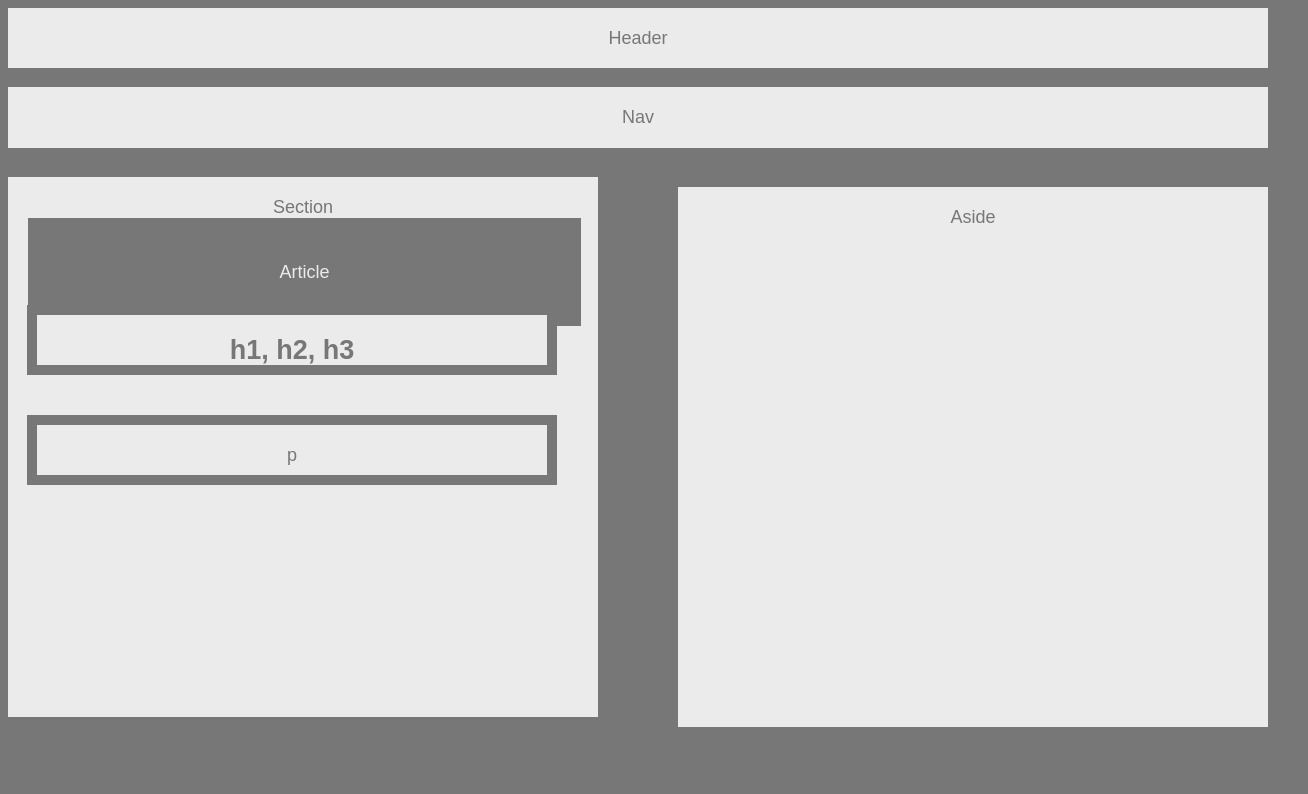
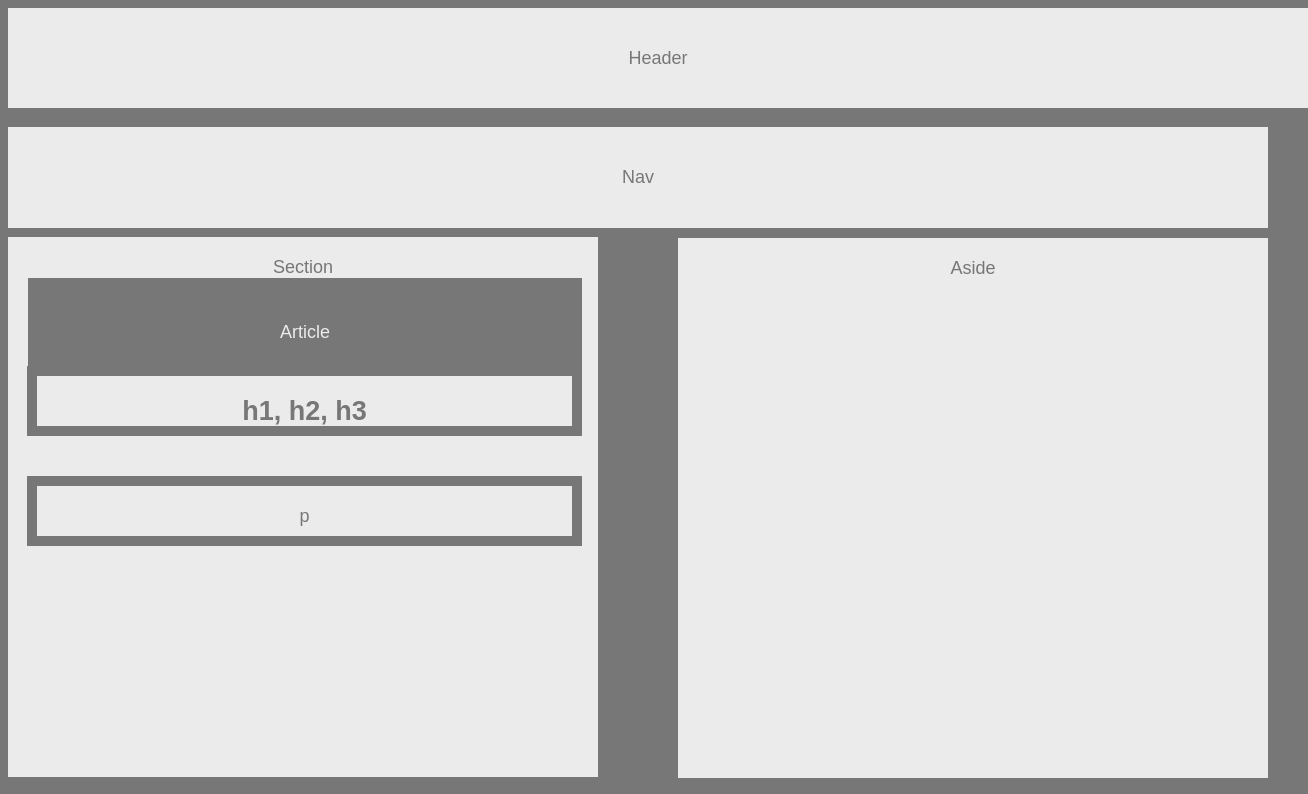
Before and after one commit to Bekah110516/HW-Wireframe, a plain HTML site: page index.html in a window 1280 px wide. Shown: the top 794 px of the page, 1308 px wide, since content can reach past the window. Drawn offline with Linux system fonts and the light colour scheme.

Commit message:
final updates

```diff
--- a/style.css
+++ b/style.css
@@ -2,13 +2,14 @@
     background: #ebebeb;
     text-align: center;
     margin-bottom: 2%;
-    padding: 20px;
+    padding: 40px;
     width: 1220px;
     height: 20px;
 }
+
 .nav {
 background: #ebebeb;
-padding: 20px;
+padding: 40px;
 box-sizing: border-box;
 text-align: center;
 margin-bottom: 20px;
@@ -16,16 +17,14 @@ width: 1260px;
 margin-top: 2%;
 }
 
-
 #article {
     color:#ebebeb;
     background:#777;
     padding: 44px;
-    text-align: center;
+    /*text-align: center;*/
     position: relative;
-    width: 465px;
+    width: 466px;
     height: 20px;
-
 }
 
 .h1p {
@@ -34,8 +33,6 @@ margin-top: 2%;
     width: 495px;
     padding: 20px;
     text-align: center;
-    position: relative;
-    width: 470px;
     height: 10px;
     clear: both;
     border-style: solid;
@@ -54,10 +51,11 @@ margin-top: 2%;
     width: 960px;
     font-size: 18px
 }
+
 .section {
     background: #ebebeb;
     text-align: center;
-    margin-bottom: 2%;
+    /*margin-bottom: 2%;*/
     padding: 20px;
     float: left;
     z-index:1;
@@ -77,21 +75,22 @@ margin-top: 2%;
     clear: both;
     width: 1220px;
     height: 20px;
+    position: relative;
+    top: -550px;
 }
 
 
     #aside {
         background: #ebebeb;
         text-align: center;
-        margin-bottom: 2%;
+        /*margin-bottom: 2%;*/
         padding: 20px;
         margin-top: 2%;
         padding: 20px;
         float: right;
         position: relative;
         right: -300px;
+        top: -29px;
         width: 550px;
         height: 500px;
-
-
-    }
+}
```
Also changed, not shown: index.html (line endings or trailing spaces).
